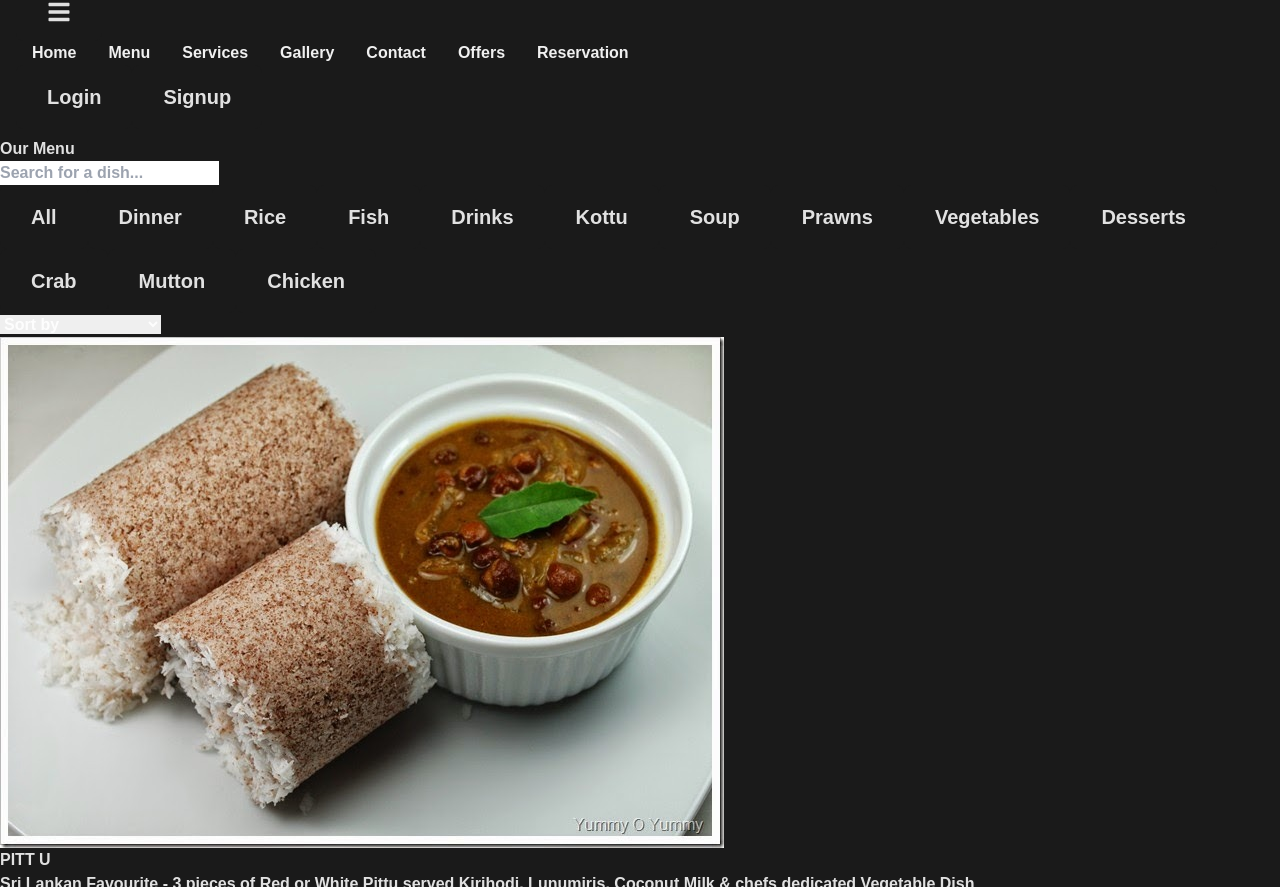
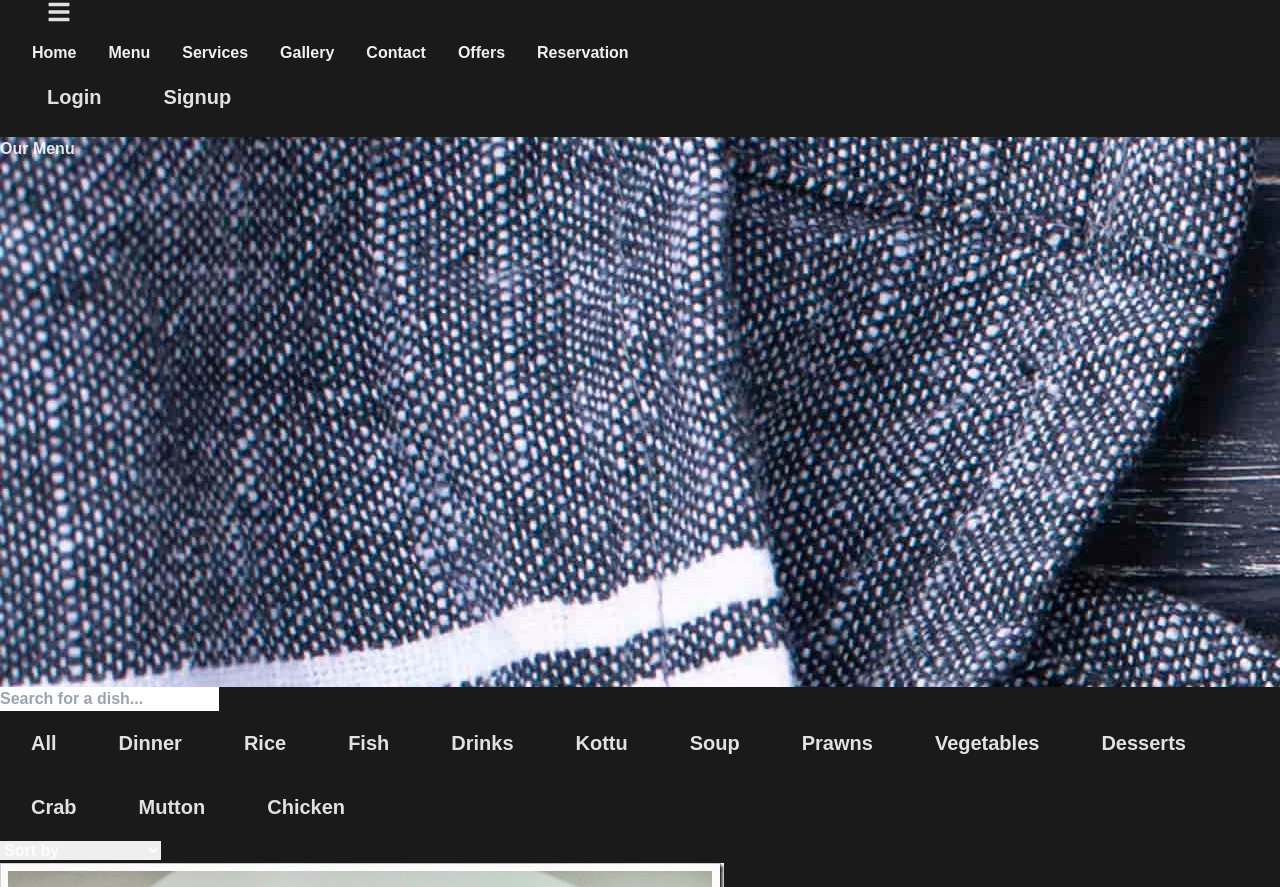
Before and after one commit to DilanAkash/restaurant-website, a React (Vite) app in the folder client/: page /menu in a window 1280 px wide. Shown: the part 699-1586 px from the top of the page. Built offline with nearby package versions, Linux system fonts and the light colour scheme.

Commit message:
new image added to menu page

```diff
--- a/client/src/pages/Menu.jsx
+++ b/client/src/pages/Menu.jsx
@@ -1,9 +1,10 @@
 import React, { useState } from 'react';
 
 // Sample imports for images
-import pittuImage from '../assets/pittu.jpeg';  // Replace with actual image paths
-import friedRiceImage from '../assets/fried_rice.jpeg'; // Replace with actual image paths
-// Add all other image imports here...
+import pittuImage from '../assets/pittu.jpeg';
+import friedRiceImage from '../assets/fried_rice.jpeg';
+import parallaxImage from '../assets/menubg.jpeg';
+
 
 const Menu = () => {
   const [searchTerm, setSearchTerm] = useState('');
@@ -208,9 +209,20 @@ const Menu = () => {
     });
 
     return (
-    <div className="container mx-auto py-16 px-6">
-      <h1 className="text-4xl font-bold text-center text-yellow-500 mb-8">Our Menu</h1>
+      <div className="container mx-auto">
+  {/* Parallax Section */}
+  <div
+  className="relative bg-cover bg-center bg-fixed"
+  style={{ backgroundImage: `url(${parallaxImage})`, height: '550px' }}
+>
 
+    <div className="absolute inset-0 bg-black bg-opacity-50 flex justify-center items-center">
+      <h1 className="text-5xl font-bold text-white">Our Menu</h1>
+    </div>
+  </div>
+
+  {/* Content Section */}
+  <div className="py-16 px-6">
     {/* Search Bar */}
     <div className="mb-8">
       <input
@@ -259,9 +271,10 @@ const Menu = () => {
           <img src={item.image} alt={item.name} className="w-full h-40 object-cover rounded-lg mb-4" />
           <h2 className="text-2xl font-bold text-yellow-500 mb-4">{item.name}</h2>
           <p className="text-white">{item.description}</p>
-            <p className="text-white font-semibold mt-2">{`Rs. ${item.price}`}</p>
+          <p className="text-white font-semibold mt-2">Rs. {item.price}</p>
         </div>
       ))}
+    </div>
   </div>
 </div>
     );
```
Also changed, not shown: client/src/assets/menubg.jpeg (added). Lines whose indentation alone changed are shown as unchanged.
